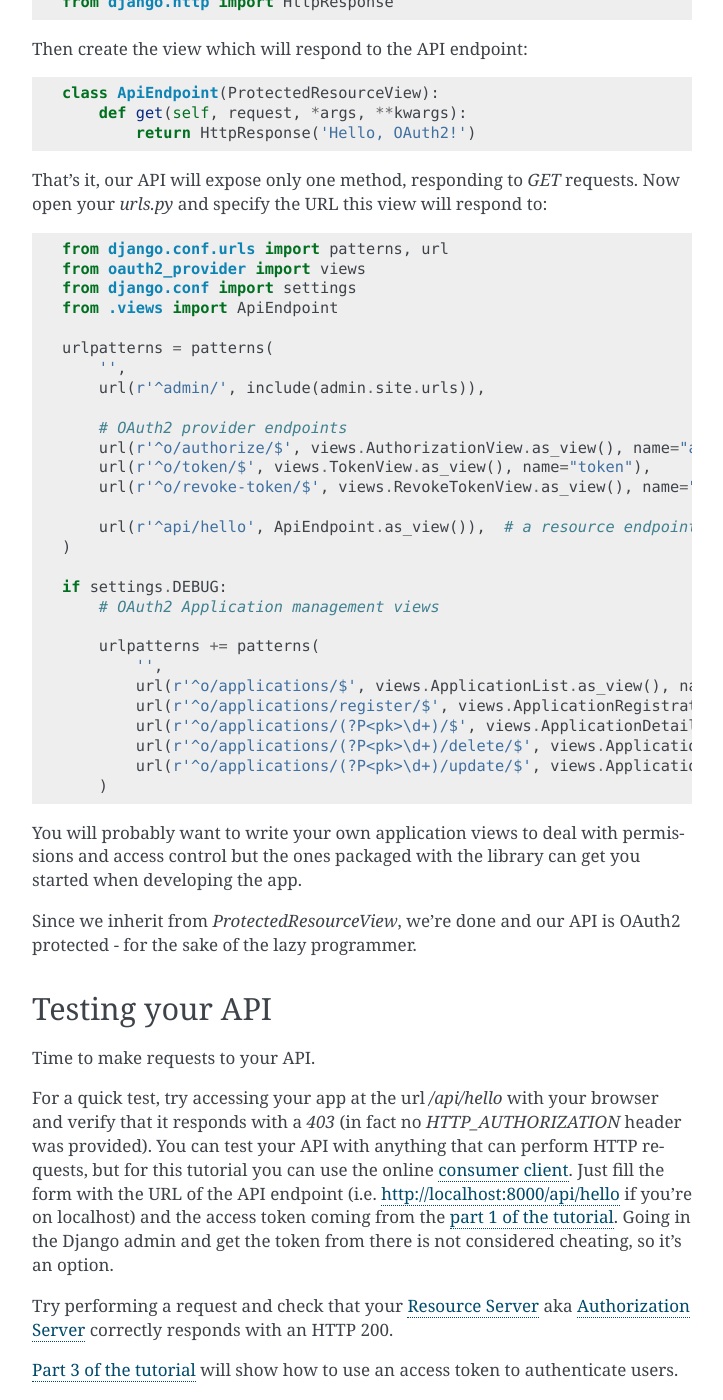
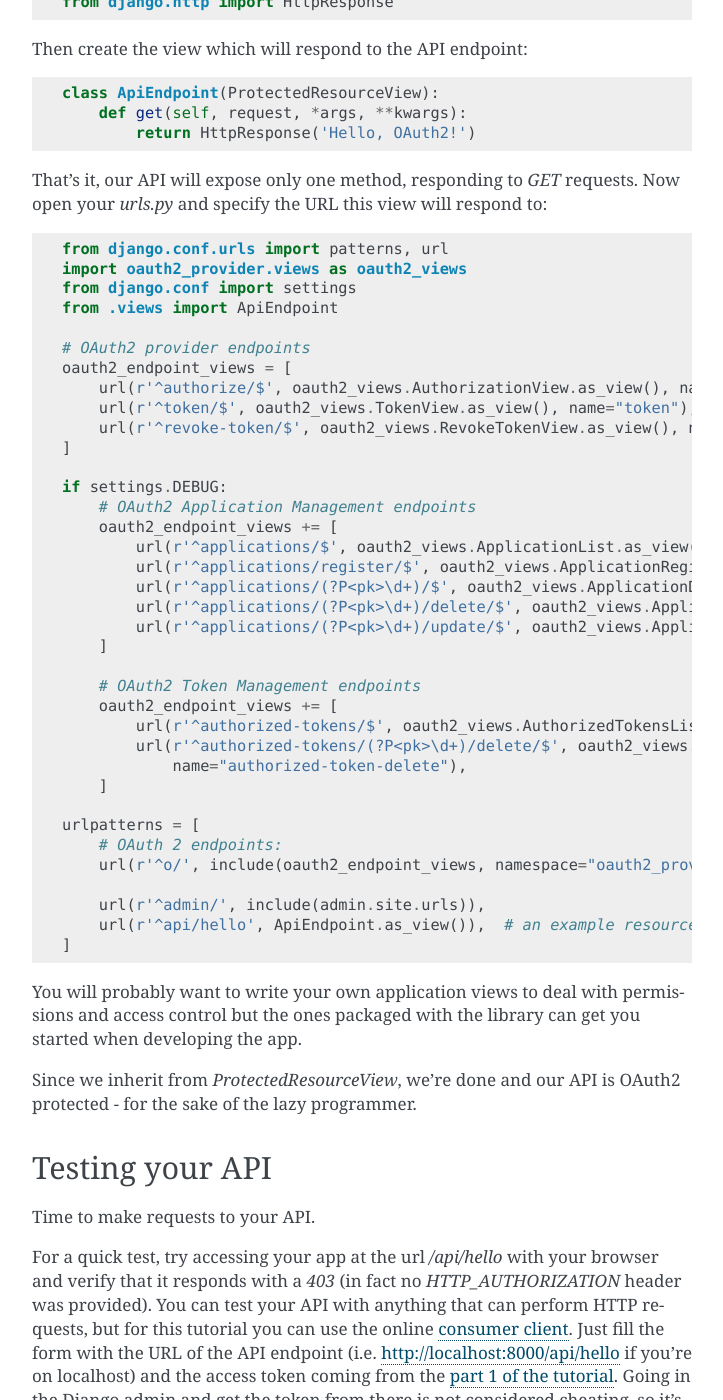
Before and after one commit to sheriffwoody0922/oauth-python-django, a Sphinx documentation site: the page built from docs/tutorial/tutorial_02.rst, in a window 1280 px wide and 1400 px high, scrolled down 594 px. Shown: the whole window, without its empty margins (388-1111 px from the left). Built offline with Sphinx 7.4.7, drawn with Linux system fonts in a browser that asks for light colours.

Commit message:
Define urls such that they are namespaced properly and forward-compatible with newer Django standards

```diff
--- a/docs/tutorial/tutorial_02.rst
+++ b/docs/tutorial/tutorial_02.rst
@@ -35,33 +35,41 @@ URL this view will respond to:
 .. code-block:: python
 
     from django.conf.urls import patterns, url
-    from oauth2_provider import views
+    import oauth2_provider.views as oauth2_views
     from django.conf import settings
     from .views import ApiEndpoint
 
-    urlpatterns = patterns(
-        '',
-        url(r'^admin/', include(admin.site.urls)),
-
-        # OAuth2 provider endpoints
-        url(r'^o/authorize/$', views.AuthorizationView.as_view(), name="authorize"),
-        url(r'^o/token/$', views.TokenView.as_view(), name="token"),
-        url(r'^o/revoke-token/$', views.RevokeTokenView.as_view(), name="revoke-token"),
-
-        url(r'^api/hello', ApiEndpoint.as_view()),  # a resource endpoint
-    )
+    # OAuth2 provider endpoints
+    oauth2_endpoint_views = [
+        url(r'^authorize/$', oauth2_views.AuthorizationView.as_view(), name="authorize"),
+        url(r'^token/$', oauth2_views.TokenView.as_view(), name="token"),
+        url(r'^revoke-token/$', oauth2_views.RevokeTokenView.as_view(), name="revoke-token"),
+    ]
 
     if settings.DEBUG:
-        # OAuth2 Application management views
+        # OAuth2 Application Management endpoints
+        oauth2_endpoint_views += [
+            url(r'^applications/$', oauth2_views.ApplicationList.as_view(), name="list"),
+            url(r'^applications/register/$', oauth2_views.ApplicationRegistration.as_view(), name="register"),
+            url(r'^applications/(?P<pk>\d+)/$', oauth2_views.ApplicationDetail.as_view(), name="detail"),
+            url(r'^applications/(?P<pk>\d+)/delete/$', oauth2_views.ApplicationDelete.as_view(), name="delete"),
+            url(r'^applications/(?P<pk>\d+)/update/$', oauth2_views.ApplicationUpdate.as_view(), name="update"),
+        ]
 
-        urlpatterns += patterns(
-            '',
-            url(r'^o/applications/$', views.ApplicationList.as_view(), name="application-list"),
-            url(r'^o/applications/register/$', views.ApplicationRegistration.as_view(), name="application-register"),
-            url(r'^o/applications/(?P<pk>\d+)/$', views.ApplicationDetail.as_view(), name="application-detail"),
-            url(r'^o/applications/(?P<pk>\d+)/delete/$', views.ApplicationDelete.as_view(), name="application-delete"),
-            url(r'^o/applications/(?P<pk>\d+)/update/$', views.ApplicationUpdate.as_view(), name="application-update"),
-        )
+        # OAuth2 Token Management endpoints
+        oauth2_endpoint_views += [
+            url(r'^authorized-tokens/$', oauth2_views.AuthorizedTokensListView.as_view(), name="authorized-token-list"),
+            url(r'^authorized-tokens/(?P<pk>\d+)/delete/$', oauth2_views.AuthorizedTokenDeleteView.as_view(),
+                name="authorized-token-delete"),
+        ]
+
+    urlpatterns = [
+        # OAuth 2 endpoints:
+        url(r'^o/', include(oauth2_endpoint_views, namespace="oauth2_provider")),
+
+        url(r'^admin/', include(admin.site.urls)),
+        url(r'^api/hello', ApiEndpoint.as_view()),  # an example resource endpoint
+    ]
 
 You will probably want to write your own application views to deal with permissions and access control but the ones packaged with the library can get you started when developing the app.
 
```
